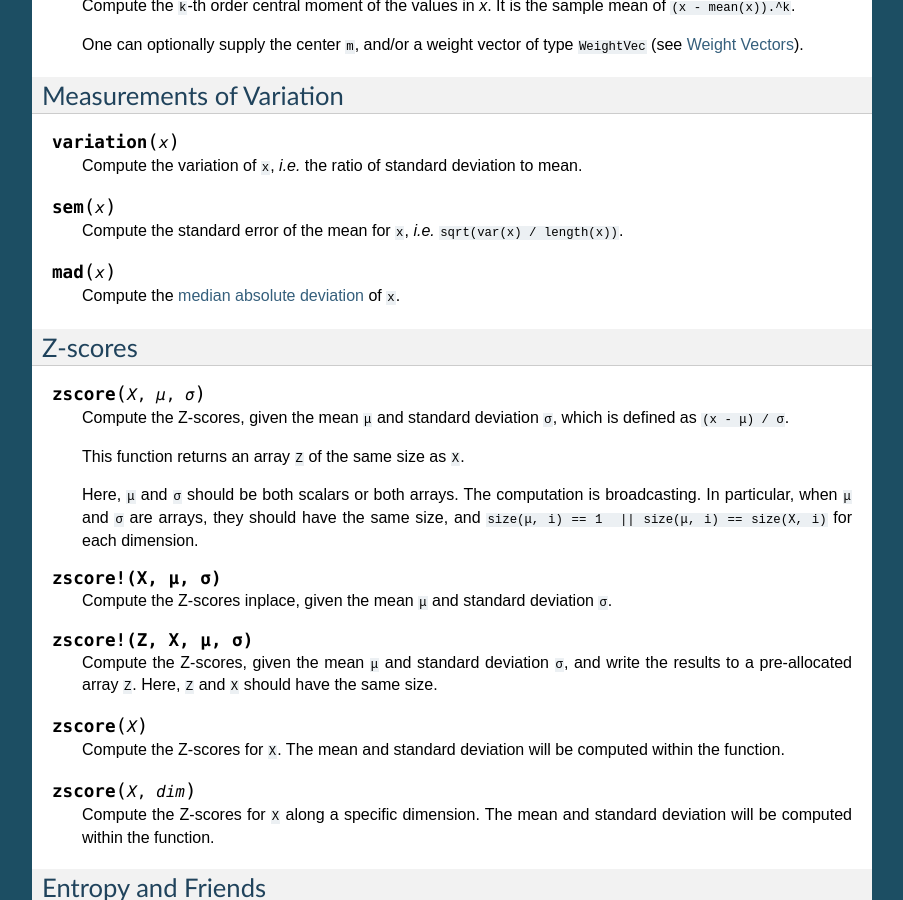
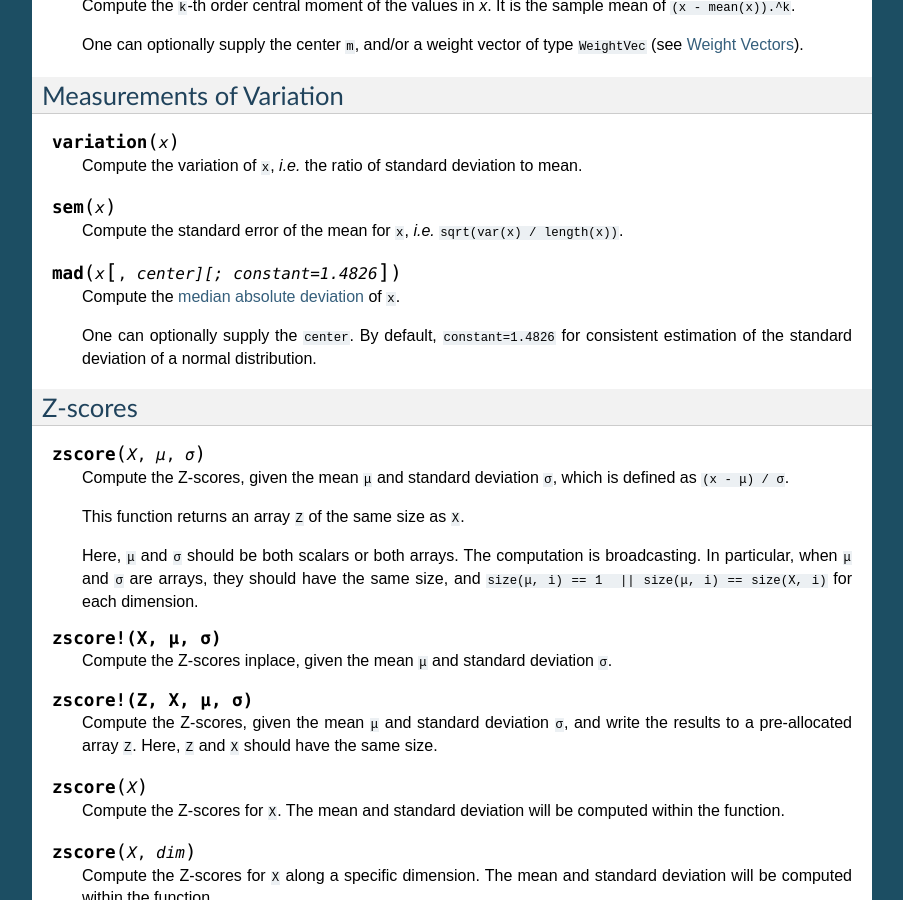
Before and after one commit to JuliaStats/StatsBase.jl, a Sphinx documentation site: the page built from docs/source/scalarstats.rst, in a window 1280 px wide and 900 px high, scrolled down 968 px. Shown: the whole window, without its empty margins (198-1101 px from the left). Built offline with Sphinx 7.4.7, drawn with Linux system fonts in a browser that asks for light colours; formulas are drawn with MathJax 3.

Commit message:
simplify mad and add details to doc

```diff
--- a/docs/source/scalarstats.rst
+++ b/docs/source/scalarstats.rst
@@ -67,9 +67,11 @@ Measurements of Variation
 
   Compute the standard error of the mean for ``x``, *i.e.* ``sqrt(var(x) / length(x))``.
 
-.. function:: mad(x)
+.. function:: mad(x[, center][; constant=1.4826])
 
   Compute the `median absolute deviation <http://en.wikipedia.org/wiki/Median_absolute_deviation>`_ of ``x``.
+
+  One can optionally supply the ``center``. By default, ``constant=1.4826`` for consistent estimation of the standard deviation of a normal distribution.
 
 
 Z-scores
```
Also changed, not shown: 2 other files.
